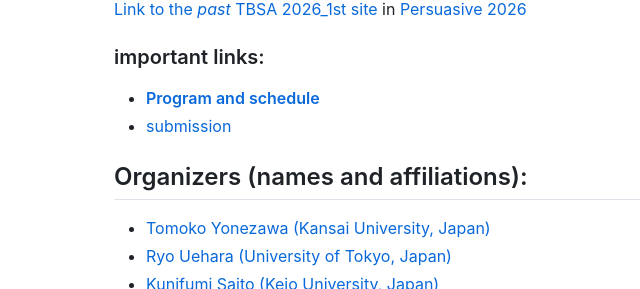
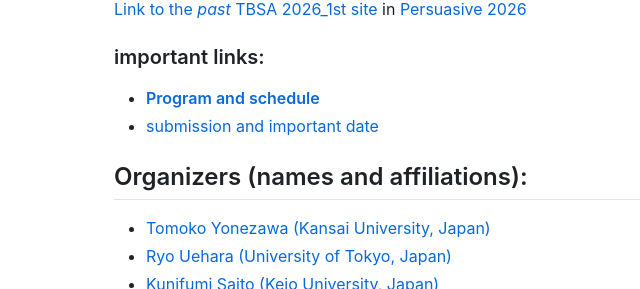
Before and after one commit to virtualcom-designlab/TBSA2026, a Jekyll site: the page built from index.md, in a window 1280 px wide and 900 px high, scrolled down 402 px, cut to the strip 144-433 px from the top of the window. Shown: the whole strip, without its empty margins (81-721 px from the left). Built offline with Jekyll 4.4.1, drawn with Linux system fonts in a browser that asks for light colours.

Commit message:
Update index.md

```diff
--- a/index.md
+++ b/index.md
@@ -13,7 +13,7 @@ title: Trust and Blame
 
 ### important links:
 - **[Program and schedule](program.html)**
-- [submission](submission.html)
+- [submission and important date](submission.html)
 
 
 ## Organizers (names and affiliations):
```
